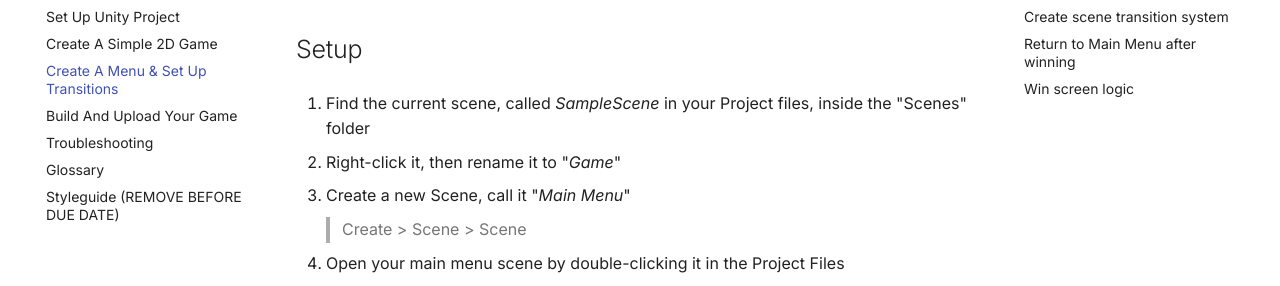
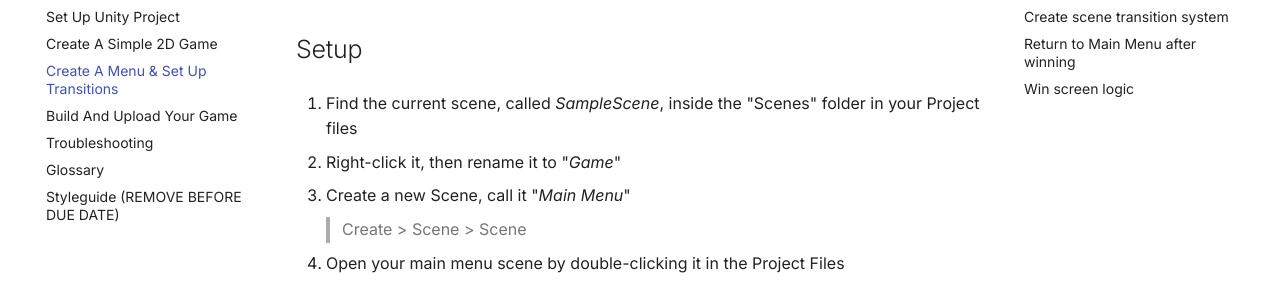
Before and after one commit to Mcitang/User-Documentation, an MkDocs documentation site: the page built from docs/make-menus.md, in a window 1280 px wide and 900 px high. Shown: the part 148-434 px from the top of the window. Built offline with MkDocs 1.6.1 and Material for MkDocs 9.7.7, drawn with Linux system fonts in a browser that asks for light colours; comment, search, counter and statistics services are not loaded.

Commit message:
Fix typo

```diff
--- a/docs/make-menus.md
+++ b/docs/make-menus.md
@@ -2,7 +2,7 @@
 
 ## Setup
 
-1. Find the current scene, called _SampleScene_ in your Project files, inside the "Scenes" folder
+1. Find the current scene, called _SampleScene_, inside the "Scenes" folder in your Project files
 
 1. Right-click it, then rename it to "_Game_"
 
```
